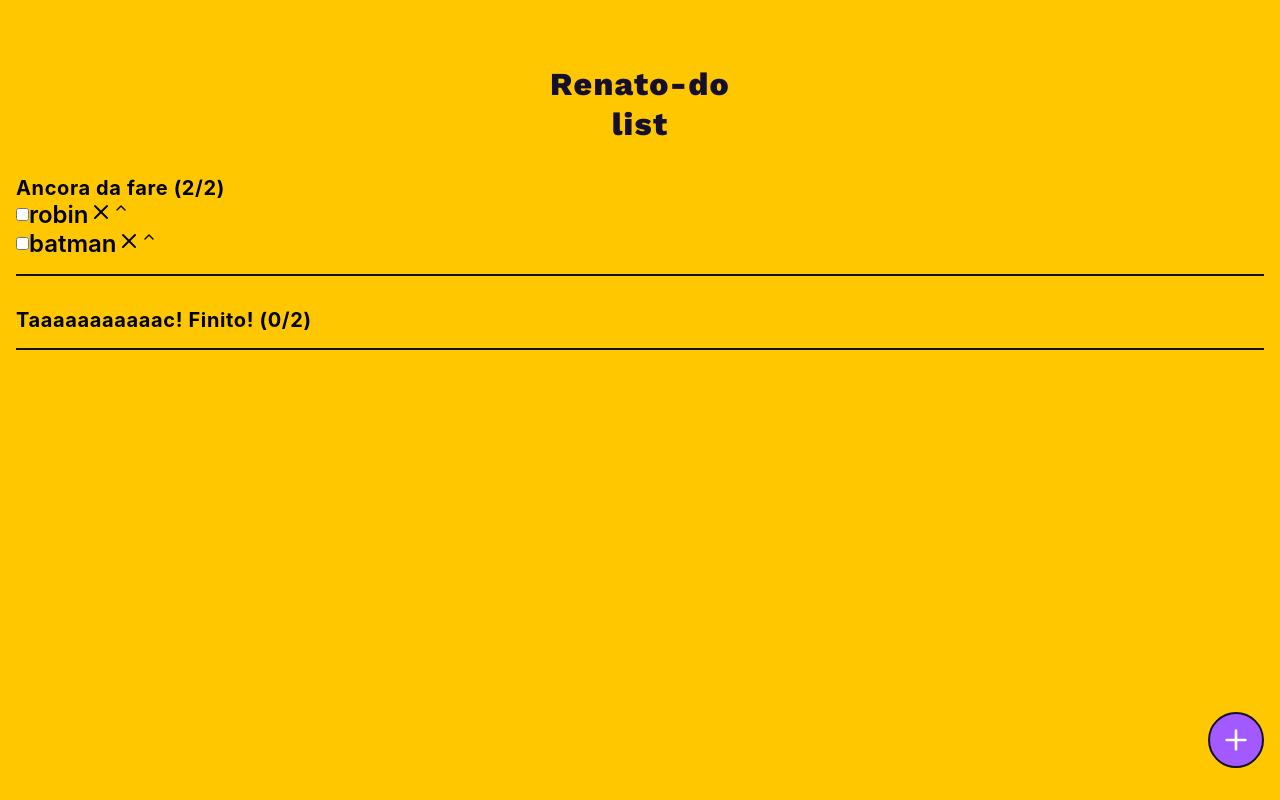
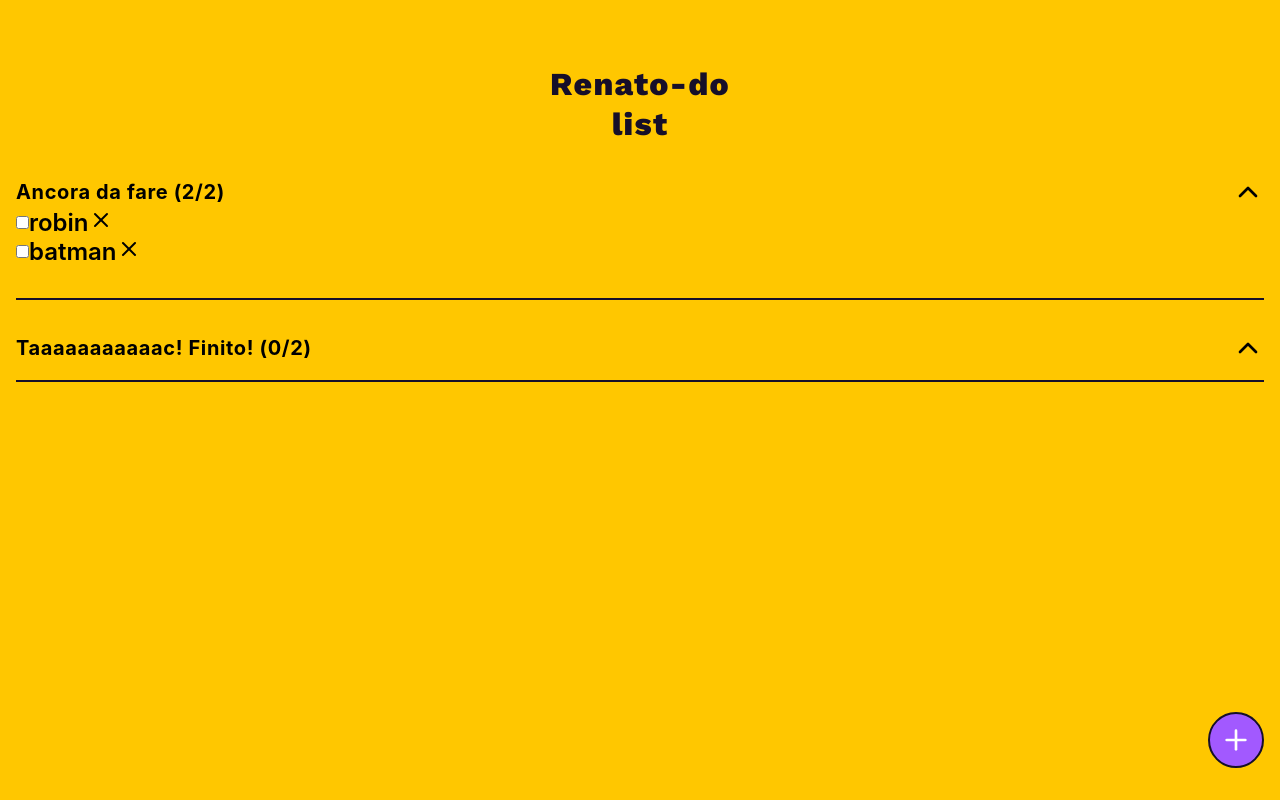
Before and after one commit to MarcoMaz/renato-do-list, a React (Create React App) app: page /main in a window 1280 px wide. Built offline with nearby package versions, Linux system fonts and the light colour scheme.

Commit message:
fix( mainView ): fix rendering bugs

```diff
--- a/src/components/Task.tsx
+++ b/src/components/Task.tsx
@@ -1,7 +1,4 @@
 import { FunctionComponent } from 'react';
-
-// Icons
-import { FiChevronUp } from 'react-icons/fi';
 
 // Router
 import { Link } from 'react-router-dom';
@@ -76,7 +73,6 @@ const Task: FunctionComponent<TaskProps> = ({
         <Button type="button" label={label} onClick={handleModifyTask} />
       </Link>
       <Button closeSign type="button" onClick={handleRemoveDialog} />
-      <FiChevronUp />
     </li>
   );
 };
--- a/src/components/TasksDone.tsx
+++ b/src/components/TasksDone.tsx
@@ -1,4 +1,7 @@
 import { FunctionComponent } from 'react';
+
+// Icons
+import { FiChevronUp } from 'react-icons/fi';
 
 // State
 import { taskProps } from '../state/taskSlice';
@@ -31,10 +34,13 @@ const TasksDone: FunctionComponent<TasksDoneProps> = ({
 
   return (
     <div className={className}>
-      <Headline label={`${tasksDoneHeadline} ${taskCounter}`} />
-      <ul>
-        {tasks &&
-          tasks
+      <div className="TasksDone__headlineWrapper">
+        <Headline label={`${tasksDoneHeadline} ${taskCounter}`} />
+        <FiChevronUp />
+      </div>
+      {tasksDone > 0 && (
+        <ul className="TasksDone__tasksWrapper">
+          {tasks
             .filter((task) => task.isCompleted)
             .map(({ label, isCompleted }, index) => (
               <Task
@@ -44,7 +50,8 @@ const TasksDone: FunctionComponent<TasksDoneProps> = ({
                 label={label}
               />
             ))}
-      </ul>
+        </ul>
+      )}
     </div>
   );
 };
--- a/src/components/TasksTodo.tsx
+++ b/src/components/TasksTodo.tsx
@@ -1,4 +1,7 @@
 import { FunctionComponent } from 'react';
+
+// Icons
+import { FiChevronUp } from 'react-icons/fi';
 
 // State
 import { taskProps } from '../state/taskSlice';
@@ -45,10 +48,13 @@ const TasksTodo: FunctionComponent<TasksTodoProps> = ({
 
   return (
     <div className={className}>
-      <Headline label={`${tasksTodoHeadline} ${taskCounter}`} />
-      <ul>
-        {tasks &&
-          tasks
+      <div className="TasksTodo__headlineWrapper">
+        <Headline label={`${tasksTodoHeadline} ${taskCounter}`} />
+        <FiChevronUp />
+      </div>
+      {tasksTodo > 0 && (
+        <ul className="TasksTodo__tasksWrapper">
+          {tasks
             .filter((task) => !task.isCompleted)
             .sort((a, b) => b.total - a.total)
             .map(({ id, label, isCompleted, speed, urgency, fun }) => {
@@ -71,7 +77,8 @@ const TasksTodo: FunctionComponent<TasksTodoProps> = ({
                 />
               );
             })}
-      </ul>
+        </ul>
+      )}
     </div>
   );
 };
--- a/src/components/core/SectionParagraphs.tsx
+++ b/src/components/core/SectionParagraphs.tsx
@@ -12,7 +12,9 @@ const SectionParagraphs: FunctionComponent<SectionParagraphs> = ({
   return (
     <section className={className} data-testid="section-paragraphs">
       {arrayOfParagraphs &&
-        arrayOfParagraphs.map((paragraph) => <p>{paragraph}</p>)}
+        arrayOfParagraphs.map((paragraph, index) => (
+          <p key={index}>{paragraph}</p>
+        ))}
     </section>
   );
 };
--- a/src/styles/basics.scss
+++ b/src/styles/basics.scss
@@ -144,3 +144,31 @@ figure {
     }
   }
 }
+
+.TasksTodo__headlineWrapper {
+  align-items: center;
+  display: flex;
+  justify-content: space-between;
+
+  svg {
+    font-size: 2rem;
+  }
+}
+
+.TasksDone__headlineWrapper {
+  align-items: center;
+  display: flex;
+  justify-content: space-between;
+
+  svg {
+    font-size: 2rem;
+  }
+}
+
+.TasksTodo__tasksWrapper {
+  margin-bottom: 1rem;
+}
+
+.TasksDone__tasksWrapper {
+  margin-top: 1rem;
+}
```
